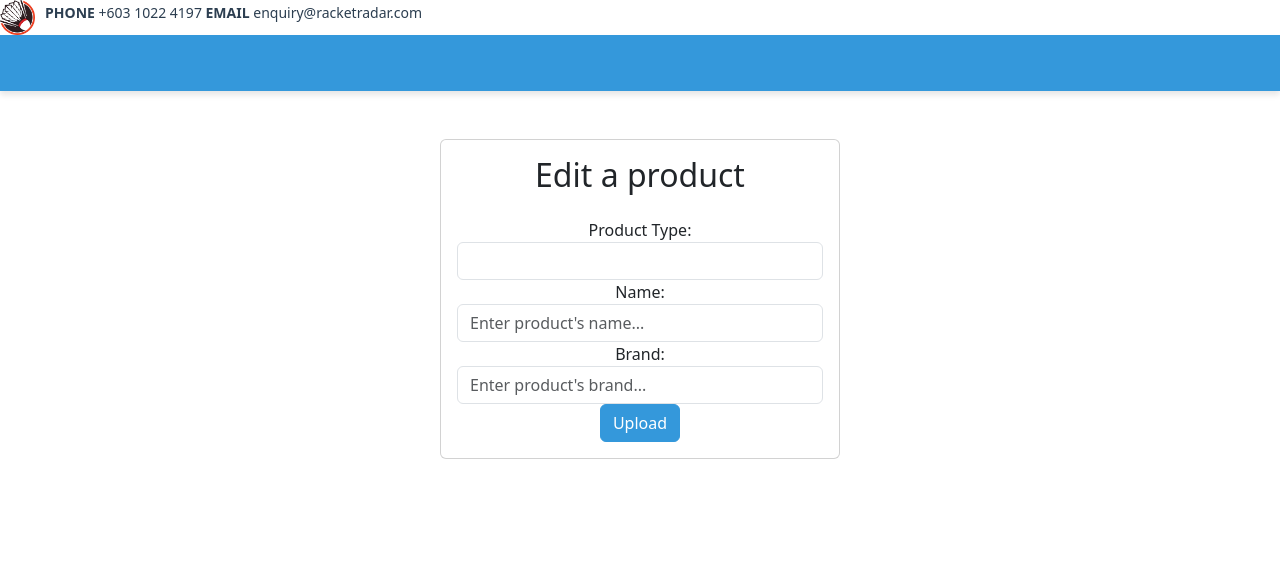
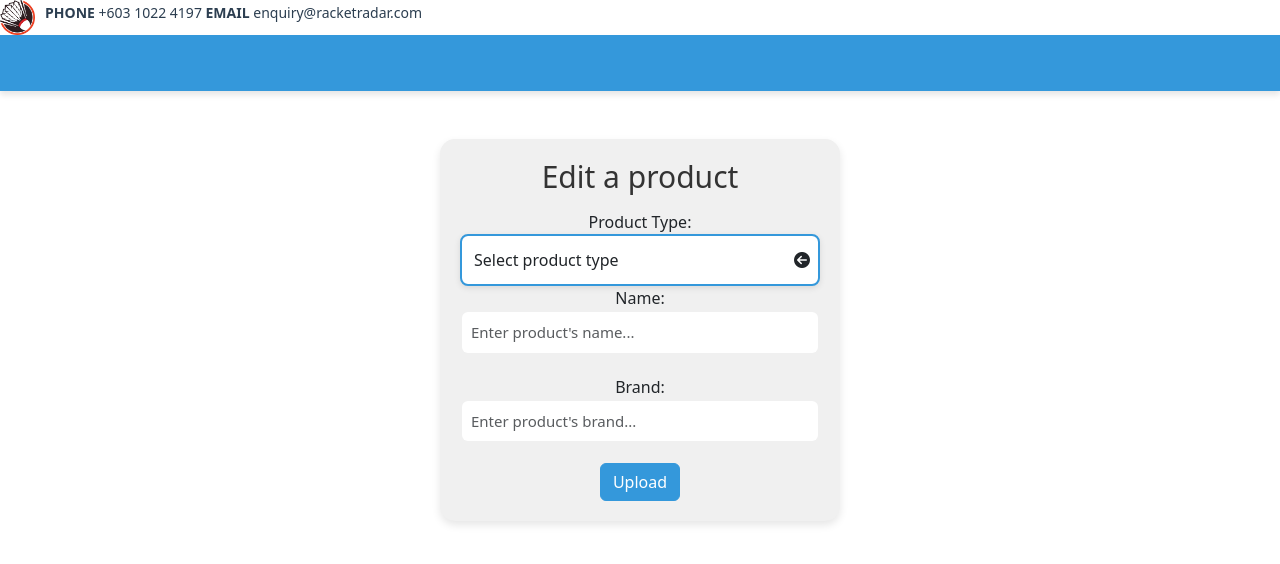
Before and after one commit to Aven2002/RacketRaptor, a Vue app: page /edit-product in a window 1280 px wide. Shown: the top 564 px of the page. Built offline with nearby package versions, Linux system fonts and the light colour scheme.

Commit message:
Update Dropdown, Arrow Icon

```diff
--- a/src/components/SharedStyle.css
+++ b/src/components/SharedStyle.css
@@ -1,4 +1,4 @@
-/*<-- Button Section -->*/
+/*<-- Bootstrap Button Section -->*/
 .btn-primary {
   background-color: #3498db; /* Primary button background color */
   border-color: #3498db; /* Primary button border color */
@@ -61,3 +61,121 @@
   color: #fff; /* Danger button hover and focus state text color */
   transform: scale(1.05); /* Add a subtle scaling effect on hover */
 }
+
+/*<-- Input Field -->*/
+.input-field {
+  width: 100%;
+  padding: 9px; /* Increased padding for better visual comfort */
+  margin-bottom: 20px;
+  border: 2px solid transparent;
+  border-radius: 8px; /* Slightly reduced border radius for a modern look */
+  font-size: 15px; /* Standard font size for better readability */
+  box-sizing: border-box;
+  transition: border-color 0.3s ease-in-out, box-shadow 0.3s ease-in-out;
+}
+.input-field:focus {
+  border-color: rgba(0, 0, 0, 0.336); /* Border color on focus */
+  box-shadow: 0 0 12px rgba(52, 152, 219, 0.6); /* Box shadow on focus */
+}
+
+/*<-- Bootsttrap Card Section -->*/
+.CRUD-card {
+  border: none;
+  border-radius: 15px;
+  background-color: #f0f0f0;
+  box-shadow: 0 4px 8px rgba(0, 0, 0, 0.1);
+  padding: 20px;
+  max-width: 400px;
+  margin: 20px auto;
+}
+.CRUD-card-title {
+  color: #333333;
+  font-size: 30px;
+  margin-bottom: 15px;
+}
+.CRUD-card-content {
+  margin: 15px 0;
+}
+
+/*<-- Bootsttrap Alert Section -->*/
+.alert {
+  font-size: 14px;
+  padding: 15px;
+  margin: 20px 0;
+  background-color: #f8d7da;
+  color: #721c24;
+  border: 1px solid #f5c6cb;
+  border-radius: 5px;
+}
+
+/*<-- Dropdown-->*/
+.custom-dropdown {
+  width: 100%;
+  padding: 12px;
+  font-size: 16px;
+  border: 2px solid #3498db; /* Dropdown border color */
+  border-radius: 8px; /* Dropdown border radius */
+  background-color: #fff; /* Dropdown background color */
+  box-shadow: 0 2px 6px rgba(0, 0, 0, 0.1); /* Subtle box shadow for depth */
+  transition: border-color 0.3s ease-in-out, box-shadow 0.3s ease-in-out;
+}
+
+/* Dropdown arrow styling */
+.custom-dropdown::after {
+  content: "\25BC"; /* Unicode character for down arrow */
+  position: absolute;
+  top: 50%;
+  right: 10px;
+  transform: translateY(-50%);
+  font-size: 20px;
+  color: #3498db; /* Arrow color */
+}
+
+/* Dropdown focus state */
+.custom-dropdown:focus {
+  border-color: #3498db; /* Border color on focus */
+  box-shadow: 0 0 12px rgba(52, 152, 219, 0.6); /* Box shadow on focus */
+}
+
+/* Dropdown hover state */
+.custom-dropdown:hover {
+  border-color: #2980b9; /* Border color on hover */
+}
+
+/* Dropdown options styling */
+.custom-dropdown-options {
+  max-height: 200px; /* Adjust the maximum height of the dropdown options */
+  overflow-y: auto; /* Enable vertical scrolling if options exceed max height */
+  border: 1px solid #ddd; /* Border color for dropdown options */
+  border-radius: 5px; /* Border radius for dropdown options */
+  box-shadow: 0 4px 6px rgba(0, 0, 0, 0.1); /* Box shadow for dropdown options */
+}
+
+/* Styling for individual dropdown options */
+.custom-dropdown-option {
+  padding: 10px;
+  cursor: pointer;
+  transition: background-color 0.3s ease-in-out;
+}
+
+/* Hover state for dropdown options */
+.custom-dropdown-option:hover {
+  background-color: #f0f0f0; /* Background color on hover */
+}
+.arrow-icon {
+  position: absolute;
+  right: 10px;
+  top: 50%;
+  transform: translateY(-50%);
+  cursor: pointer;
+}
+
+/* Adjust the styling for the dropdown container */
+.dropdown-container {
+  position: relative;
+}
+
+/* Additional styling for the dropdown arrow */
+.custom-dropdown {
+  padding-right: 30px; /* Adjust the padding to make space for the arrow */
+}
--- a/src/views/AddProductView.vue
+++ b/src/views/AddProductView.vue
@@ -1,8 +1,7 @@
 <template>
   <div class="push-view text-center mt-5">
-    <div class="card mx-auto" style="max-width: 400px">
-      <div class="card-body">
-        <h2 class="card-title text-center mb-4">Add a product</h2>
+    <div class="CRUD-card">
+      <h2 class="CRUD-card-title text-center mb-4">Add a product</h2>
 
       <!-- Display alert message if it exists -->
       <div
@@ -82,9 +81,7 @@
             </div>
           </div>
 
-            <div
-              v-if="productType === 'Racket' || productType === 'Shuttlecock'"
-            >
+          <div v-if="productType === 'Racket' || productType === 'Shuttlecock'">
             <div class="form-group">
               <label for="Price">Price:</label>
               <input
@@ -108,11 +105,8 @@
           </div>
         </div>
 
-          <button type="submit" class="btn btn-primary btn-block">
-            Upload
-          </button>
+        <button type="submit" class="btn btn-primary btn-block">Upload</button>
       </form>
-      </div>
     </div>
   </div>
 </template>
@@ -191,48 +185,3 @@ export default {
   },
 };
 </script>
-
-<style scoped>
-.input {
-  width: 100%;
-  padding: 12px;
-  margin-bottom: 20px;
-  border: 1px solid #ddd;
-  border-radius: 5px;
-  font-size: 16px;
-  box-sizing: border-box;
-  transition: border-color 0.3s ease-in-out;
-}
-
-.input:focus {
-  border-color: #3498db;
-}
-
-.card {
-  border: none;
-  border-radius: 15px;
-  background-color: #f0f0f0;
-  box-shadow: 0 4px 8px rgba(0, 0, 0, 0.1);
-  padding: 20px;
-}
-
-.card-title {
-  color: #333333;
-  font-size: 20px;
-  margin-bottom: 15px;
-}
-
-.card-content {
-  margin: 15px 0; /* Adjust the margin around the content */
-}
-
-.alert {
-  font-size: 14px;
-  padding: 15px;
-  margin: 20px 0;
-  background-color: #f8d7da;
-  color: #721c24;
-  border: 1px solid #f5c6cb;
-  border-radius: 5px;
-}
-</style>
--- a/src/views/DeleteProductView.vue
+++ b/src/views/DeleteProductView.vue
@@ -1,8 +1,7 @@
 <template>
   <div class="push-view text-center mt-5">
-    <div class="card mx-auto" style="max-width: 400px">
-      <div class="card-body">
-        <h2 class="card-title text-center mb-4">Delete a product</h2>
+    <div class="CRUD-card">
+      <h2 class="CRUD-card-title text-center mb-4">Delete a product</h2>
 
       <!-- Display alert message if it exists -->
       <div
@@ -82,9 +81,7 @@
             </div>
           </div>
 
-            <div
-              v-if="productType === 'Racket' || productType === 'Shuttlecock'"
-            >
+          <div v-if="productType === 'Racket' || productType === 'Shuttlecock'">
             <div class="form-group">
               <label for="Price">Price:</label>
               <input
@@ -108,11 +105,8 @@
           </div>
         </div>
 
-          <button type="submit" class="btn btn-primary btn-block">
-            Upload
-          </button>
+        <button type="submit" class="btn btn-primary btn-block">Upload</button>
       </form>
     </div>
   </div>
-  </div>
 </template>
--- a/src/views/EditProductView.vue
+++ b/src/views/EditProductView.vue
@@ -1,8 +1,7 @@
 <template>
   <div class="push-view text-center mt-5">
-    <div class="card mx-auto" style="max-width: 400px">
-      <div class="card-body">
-        <h2 class="card-title text-center mb-4">Edit a product</h2>
+    <div class="CRUD-card">
+      <h2 class="CRUD-card-title">Edit a product</h2>
 
       <!-- Display alert message if it exists -->
       <div
@@ -16,11 +15,27 @@
       <form @submit.prevent="addProduct">
         <div class="form-group">
           <label for="ProductType">Product Type:</label>
+          <div class="dropdown">
+            <!-- The actual dropdown with custom styling -->
+            <div class="dropdown-container">
+              <!-- Display the arrow-circle-o-left icon before the dropdown is clicked -->
+              <i
+                v-if="!isDropdownOpen"
+                class="fas fa-arrow-circle-left arrow-icon"
+              ></i>
+
+              <!-- Display the arrow-circle-down icon after the dropdown is clicked -->
+              <i
+                v-if="isDropdownOpen"
+                class="fas fa-arrow-circle-down arrow-icon"
+              ></i>
+
               <select
                 id="productType"
                 v-model="productType"
                 required
-              class="form-control"
+                class="form-control custom-dropdown"
+                @click="toggleDropdown"
               >
                 <option value="" disabled>Select product type</option>
                 <option value="Racket">Racket</option>
@@ -28,6 +43,8 @@
                 <option value="Shoes">Shoes</option>
                 <option value="Accessories">Accessories</option>
               </select>
+            </div>
+          </div>
         </div>
 
         <div>
@@ -38,7 +55,7 @@
               id="productName"
               v-model="productName"
               required
-                class="form-control"
+              class="form-control input-field"
               placeholder="Enter product's name..."
             />
           </div>
@@ -50,7 +67,7 @@
               id="productBrand"
               v-model="productBrand"
               required
-                class="form-control"
+              class="form-control input-field"
               placeholder="Enter product's brand..."
             />
           </div>
@@ -82,9 +99,7 @@
             </div>
           </div>
 
-            <div
-              v-if="productType === 'Racket' || productType === 'Shuttlecock'"
-            >
+          <div v-if="productType === 'Racket' || productType === 'Shuttlecock'">
             <div class="form-group">
               <label for="Price">Price:</label>
               <input
@@ -108,11 +123,27 @@
           </div>
         </div>
 
-          <button type="submit" class="btn btn-primary btn-block">
-            Upload
-          </button>
+        <button type="submit" class="btn btn-primary btn-block">Upload</button>
       </form>
     </div>
   </div>
-  </div>
 </template>
+
+<script>
+export default {
+  data() {
+    return {
+      isDropdownOpen: false,
+      productType: "",
+    };
+  },
+  methods: {
+    toggleDropdown() {
+      this.isDropdownOpen = !this.isDropdownOpen;
+    },
+    addProduct() {
+      // Your form submission logic
+    },
+  },
+};
+</script>
```
Lines whose indentation alone changed are shown as unchanged.
